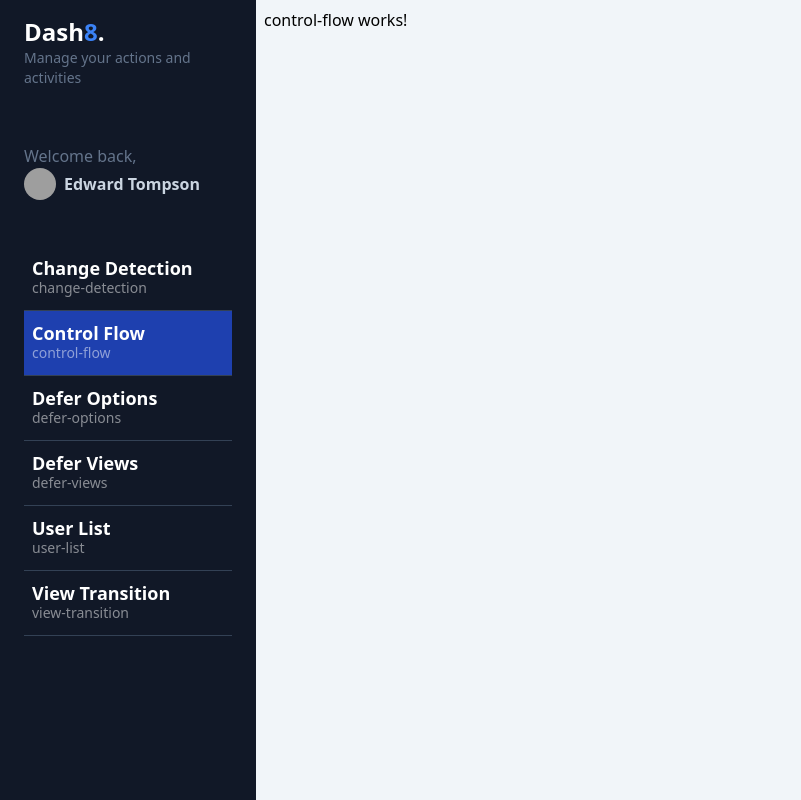
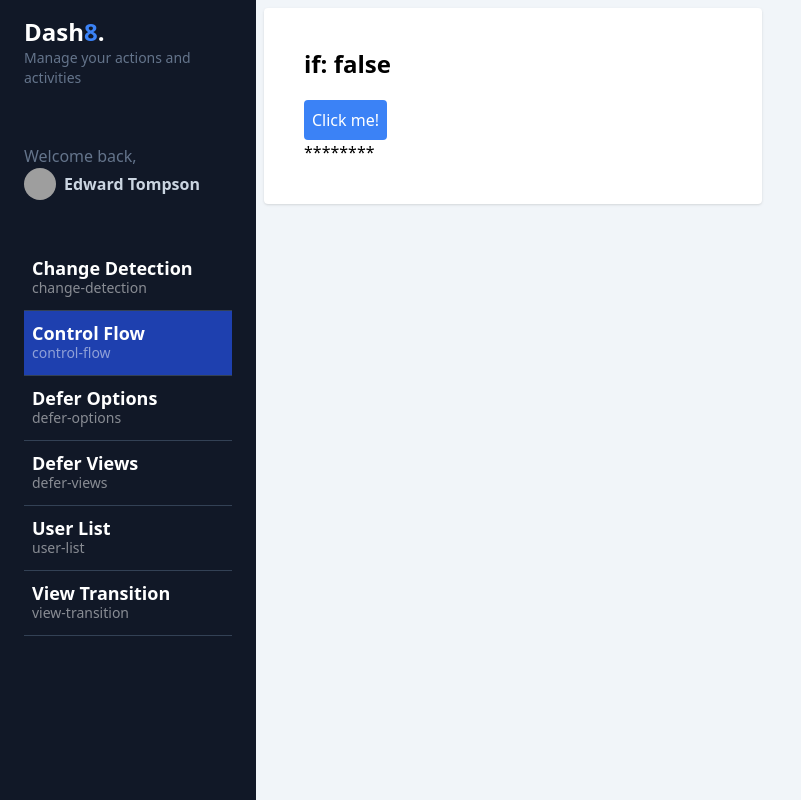
Before and after one commit to JessCP25/my-dashboard, an Angular app: page /dashboard/control-flow in a window 1280 px wide. Shown: the whole page, without its empty margins (0-801 px from the left). Built offline with nearby package versions, Linux system fonts and the light colour scheme; grey boxes are pictures that could not be loaded.

Commit message:
control flow @if

```diff
--- a/src/app/dashboard/pages/control-flow/control-flow.component.html
+++ b/src/app/dashboard/pages/control-flow/control-flow.component.html
@@ -1 +1,15 @@
-<p>control-flow works!</p>
+<section class="grid grid-cols-1 md:grid-cols-2 gap-3">
+  <div class="bg-white rounded shadow p-10">
+    <h2 class="text-2xl font-bold mb-5"> if: {{showContent()}} </h2>
+
+    <button class="p-2 bg-blue-500 rounded text-white" (click)="toggleContent()">
+      Click me!
+    </button>
+
+    @if (showContent()) {
+      <p>Hola Mundo</p>
+    } @else {
+      <p>********</p>
+    }
+  </div>
+</section>
--- a/src/app/dashboard/pages/control-flow/control-flow.component.ts
+++ b/src/app/dashboard/pages/control-flow/control-flow.component.ts
@@ -1,5 +1,5 @@
 import { CommonModule } from '@angular/common';
-import { Component } from '@angular/core';
+import { Component, signal } from '@angular/core';
 
 @Component({
   selector: 'app-control-flow',
@@ -14,4 +14,10 @@
     }
   `,
 })
-export default class ControlFlowComponent { }
+export default class ControlFlowComponent {
+  public showContent = signal(false);
+
+  public toggleContent() {
+    this.showContent.update(value => !value);
+  }
+}
```
